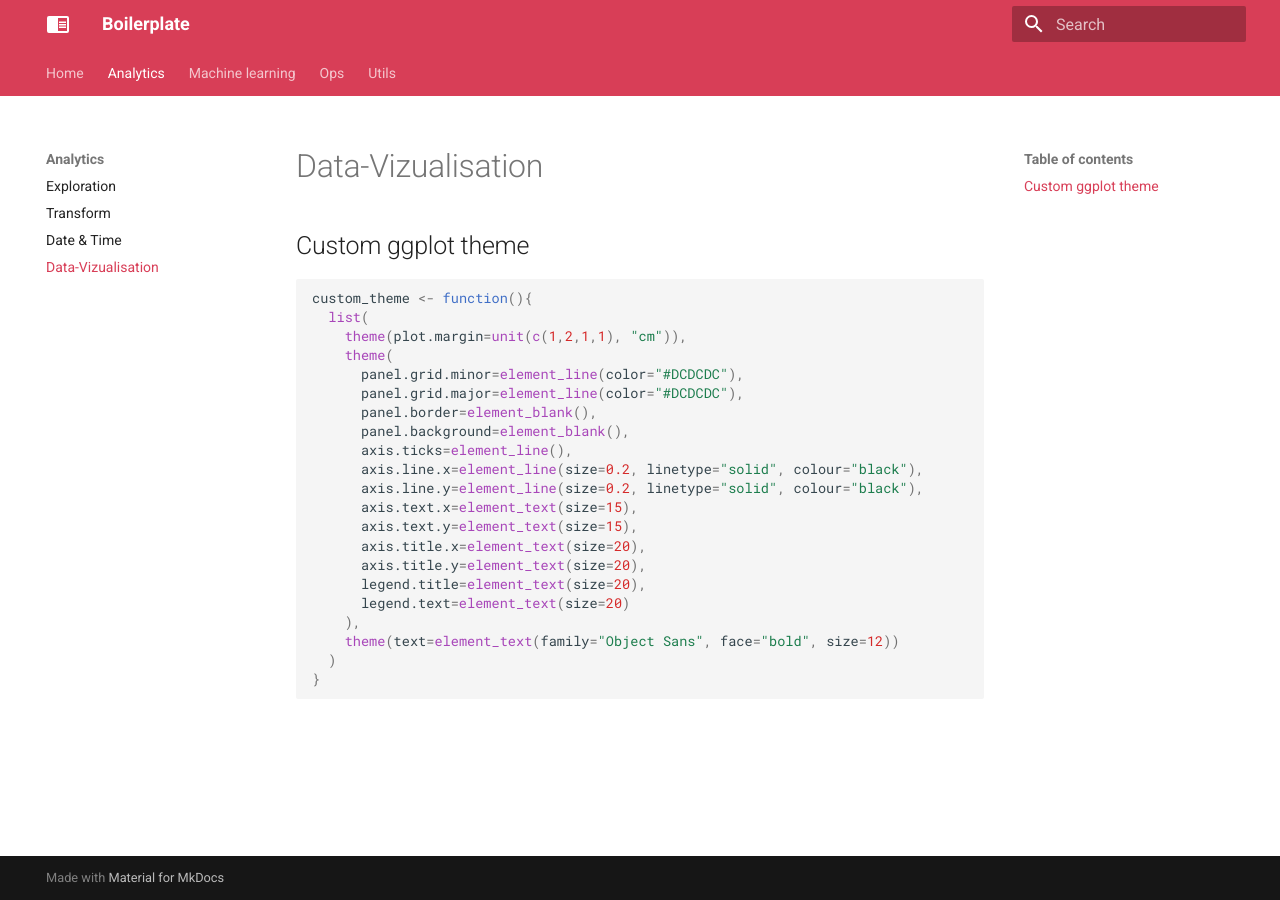
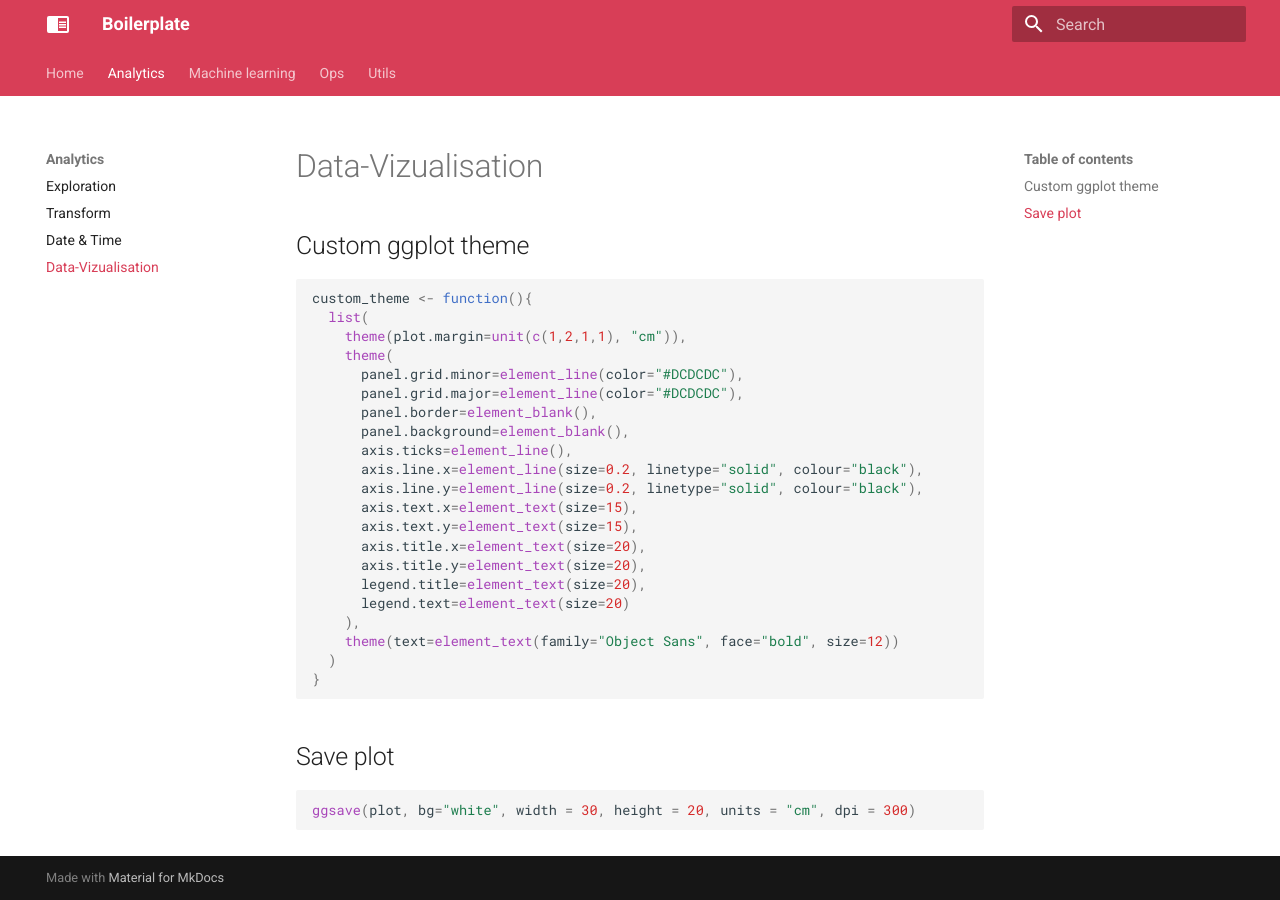
Before and after one commit to Ben8t/boilerplate, an MkDocs documentation site: the page built from docs/analytics/04-data-vizualisation.md, in a window 1280 px wide. Built offline with MkDocs 1.6.1 and Material for MkDocs 9.7.7, drawn with Linux system fonts in a browser that asks for light colours.

Commit message:
[main] add plot saving in R

````diff
--- a/docs/analytics/04-data-vizualisation.md
+++ b/docs/analytics/04-data-vizualisation.md
@@ -25,3 +25,9 @@ custom_theme <- function(){
   )
 }
 ```
+
+## Save plot
+
+```R
+ggsave(plot, bg="white", width = 30, height = 20, units = "cm", dpi = 300)
+```
````
